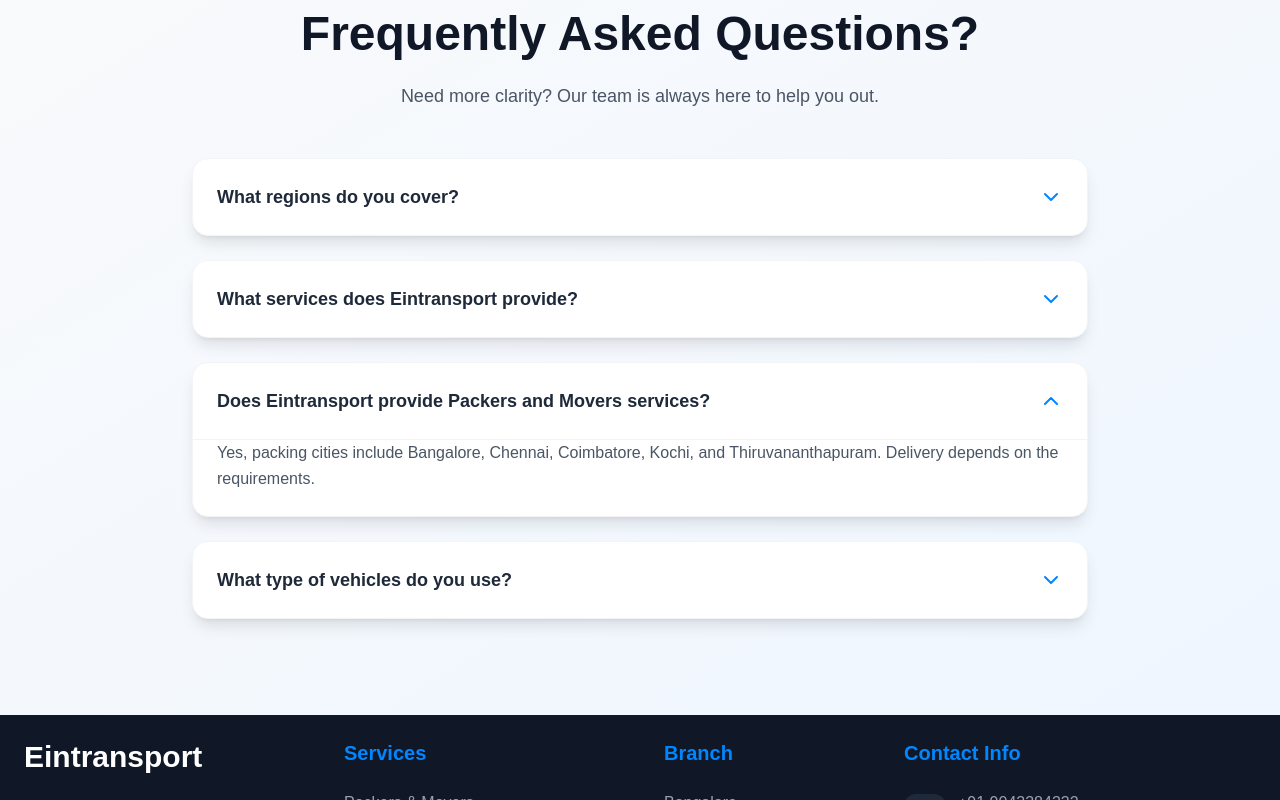
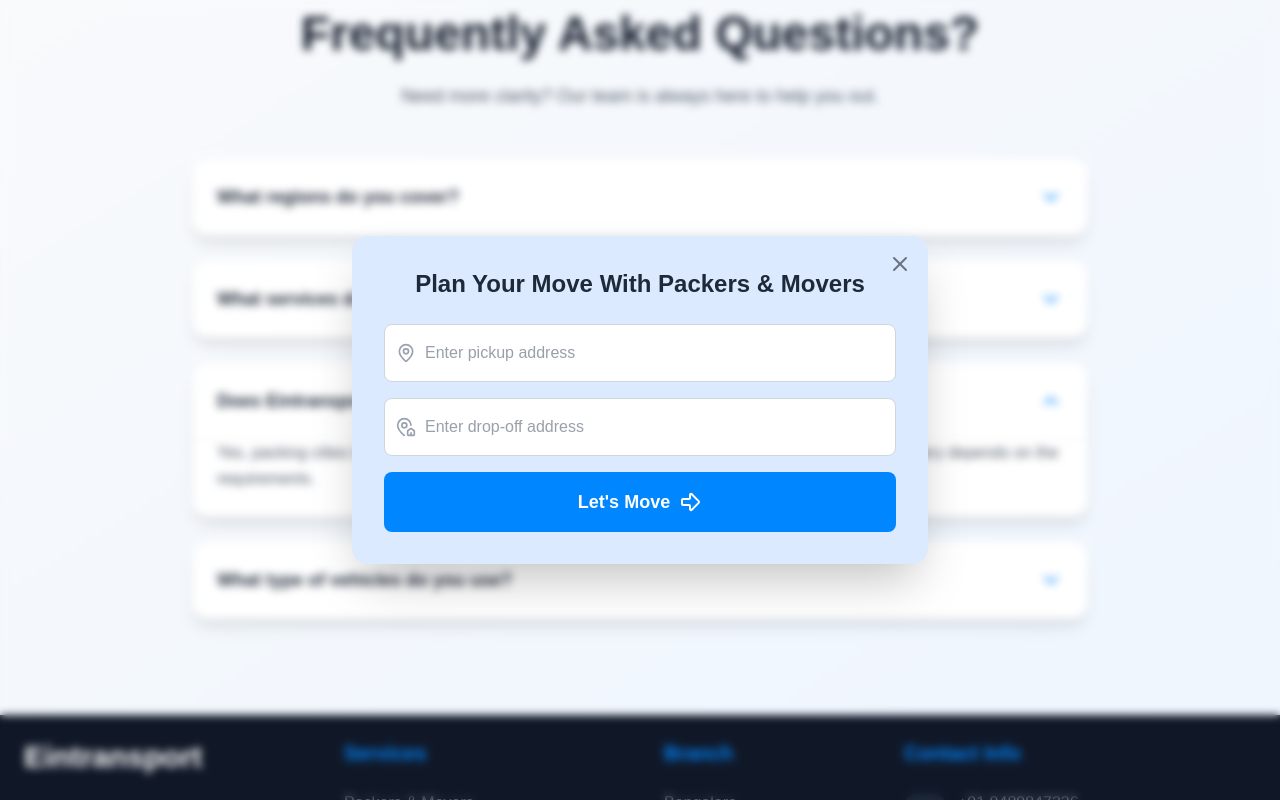
Before and after one commit to eintransportasset/Ein-website, a Next.js app: page / in a window 1280 px wide. Both pictures are taken after a click on the button "Does Eintransport provide Packers and Movers services?". Shown: the part 4231-5031 px from the top of the page. Built offline with nearby package versions, Linux system fonts and the light colour scheme; no server answers.

Commit message:
update pop up

```diff
--- a/src/app/page.tsx
+++ b/src/app/page.tsx
@@ -40,11 +40,30 @@
     setIsVisible(true);
   }, []);
 
+  // useEffect(() => {
+  //   const timer = setInterval(() => {
+  //     setShowModal(true);
+  //   }, 20000); // 20000ms = 20 seconds
+  //   return () => clearInterval(timer);
+  // }, []);
+
   useEffect(() => {
-    const timer = setInterval(() => {
+    // First timeout: trigger after 7 seconds
+    const firstTimer = setTimeout(() => {
       setShowModal(true);
-    }, 20000); // 20000ms = 20 seconds
-    return () => clearInterval(timer);
+
+      // After the first one, set interval to trigger every 20 seconds
+      const intervalTimer = setInterval(() => {
+        setShowModal(true);
+      }, 20000);
+
+      // Save intervalTimer to clear on cleanup
+      // This must be outside setTimeout to be reachable
+      return () => clearInterval(intervalTimer);
+    }, 7000);
+
+    // Cleanup function
+    return () => clearTimeout(firstTimer);
   }, []);
 
   const toggleMenu = () => {
@@ -282,7 +301,7 @@
               className="bg-white p-8 rounded-2xl shadow-2xl "
             >
               <h2 className="text-2xl font-bold text-center mb-6 text-gray-800">
-                Packers & Movers
+                Plan Your Move With Packers & Movers
               </h2>
               <div className="space-y-4">
                 <div className="relative">
@@ -972,16 +991,16 @@
                     <div className="flex items-center gap-3">
                       <Link
                         className="hover:text-white transition-colors duration-300"
-                        href="tel:+919043384332"
+                        href="tel:+919489847336"
                       >
-                        +91 9043384332
+                        +91 9489847336
                       </Link>
                     </div>
                     <Link
                       className="hover:text-white transition-colors duration-300"
-                      href="tel:+919489847336"
+                      href="tel:+919043384332"
                     >
-                      +91 9489847336
+                      +91 9043384332
                     </Link>
                   </div>
                 </div>
@@ -1040,7 +1059,7 @@
               <X className="h-6 w-6" />
             </button>
             <h2 className="text-2xl font-bold text-center mb-6 text-gray-800">
-              Packers & Movers
+              Plan Your Move With Packers & Movers
             </h2>
             <div className="space-y-4">
               <div className="relative">
```
